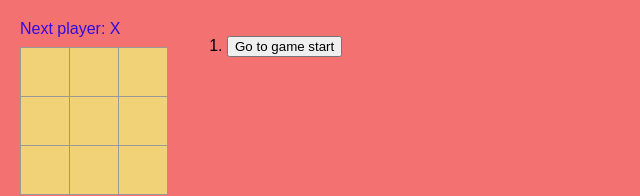
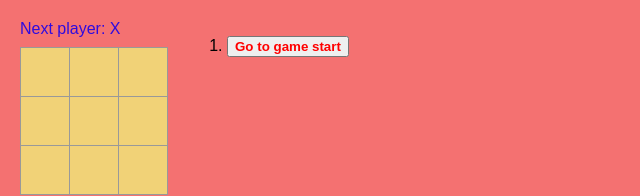
Before and after one commit to gougi24l/Countdown1, a React (Create React App) app: page / in a window 1280 px wide. Shown: the top 196 px of the page, without its empty margins (0-640 px from the left). Built offline with nearby package versions, Linux system fonts and the light colour scheme.

Commit message:
Bold the currently selected item in the move list

```diff
--- a/src/App.js
+++ b/src/App.js
@@ -75,9 +75,15 @@ export default function Game() {
   } else {
     description = 'Go to game start';
   }
+
   return (
     <li key={move}>
-        <button onClick={() => jumpTo(move)}>{description}</button>
+      <button
+        className={move === currentMove ? 'selected-move' : ''}
+        onClick={() => jumpTo(move)}
+      >
+        {description}
+      </button>
     </li>
   );
   });
--- a/src/styles.css
+++ b/src/styles.css
@@ -90,3 +90,8 @@ body {
 .game-info {
   margin-left: 20px;
 }
+
+.selected-move {
+  font-weight: bold;
+  color: red;
+}
```
Lines whose indentation alone changed are shown as unchanged.
